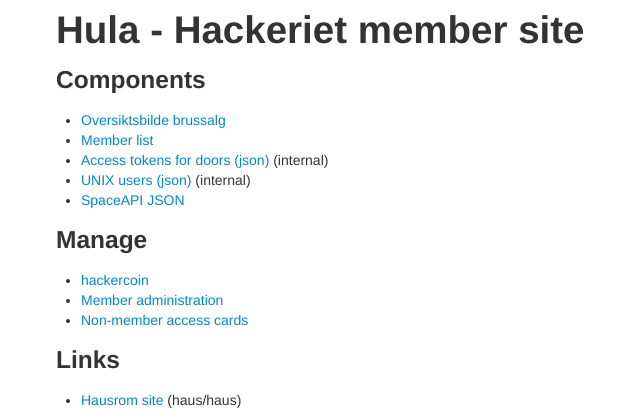
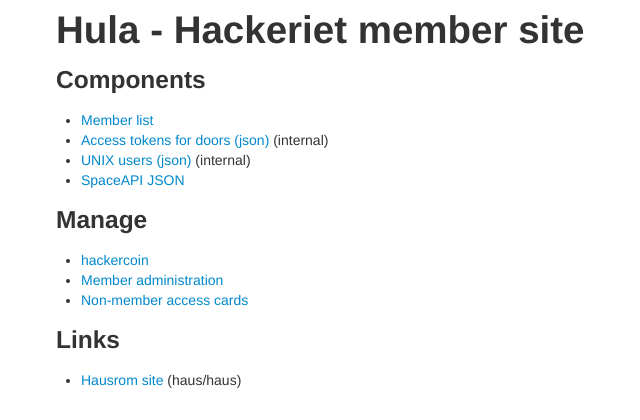
Before and after one commit to kiloreven/hackerhula, a Django app: page /hula/ in a window 1280 px wide. Shown: the top 420 px of the page, without its empty margins (114-754 px from the left). Run offline with Django 3.2, Linux system fonts and the light colour scheme; parts of the project's set-up code (start-up, migrations or seed data) failed here and were passed over; some libraries are stand-ins or nearby versions.

Commit message:
Cleanup.

```diff
--- a/hackerhula/hackerhula/settings.py
+++ b/hackerhula/hackerhula/settings.py
@@ -19,7 +19,6 @@ except ImportError:
 import os
 
 BASE_DIR = os.path.dirname(os.path.dirname(os.path.abspath(__file__)))
-
 
 # Quick-start development settings - unsuitable for production
 # See https://docs.djangoproject.com/en/1.8/howto/deployment/checklist/
--- a/hackerhula/templates/frontpage.html
+++ b/hackerhula/templates/frontpage.html
@@ -5,7 +5,6 @@
 
 <h3>Components</h3>
 <ul>
-  <li><a href="https://microdisko.no/brus/">Oversiktsbilde brussalg</a></li>
   <li><a href="{% url "memberlist" %}">Member list</a></li>
   <li><a href="{% url "dooraccess" %}">Access tokens for doors (json)</a> (internal)</li>
   <li><a href="{% url "unixaccount" %}">UNIX users (json)</a> (internal)</li>
```
